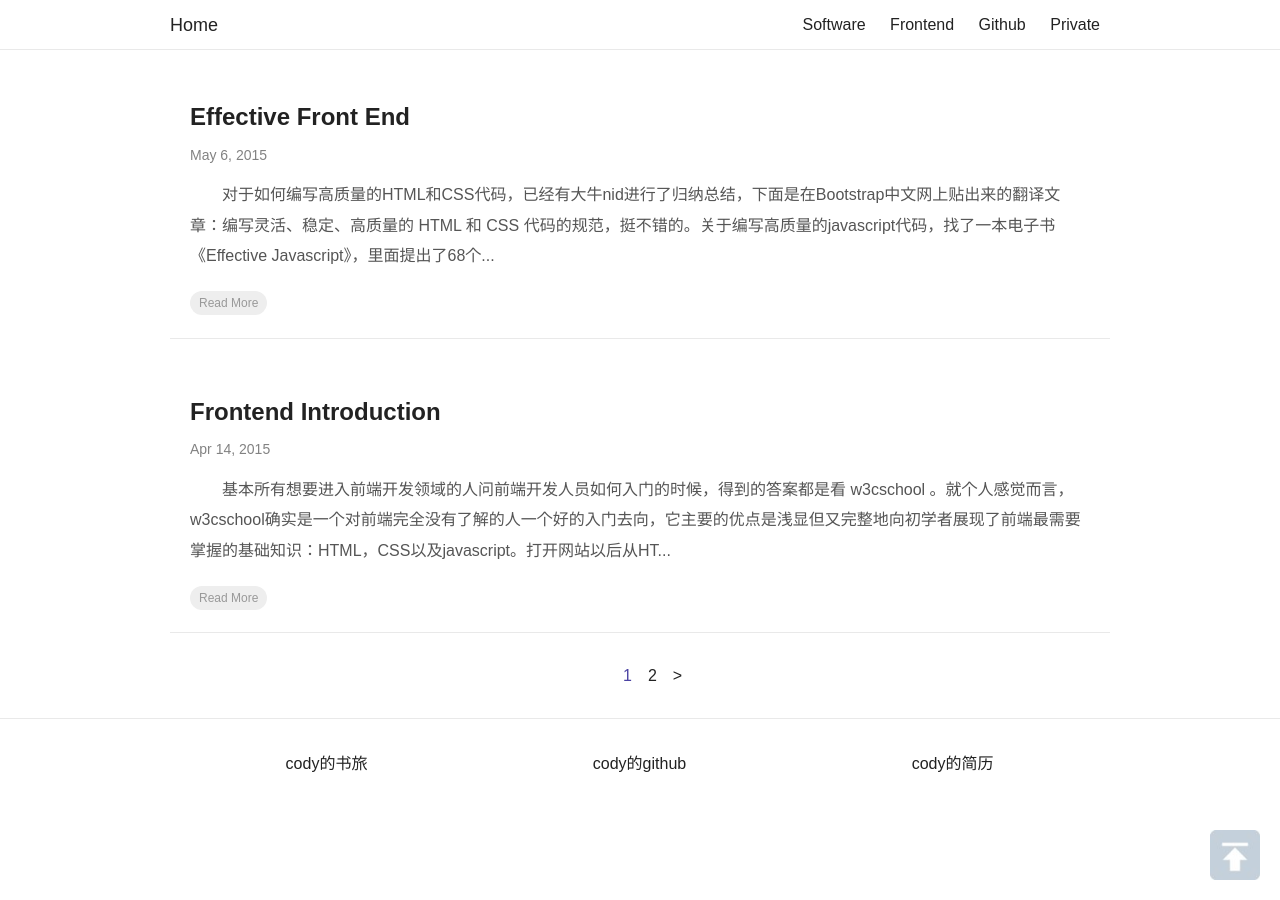
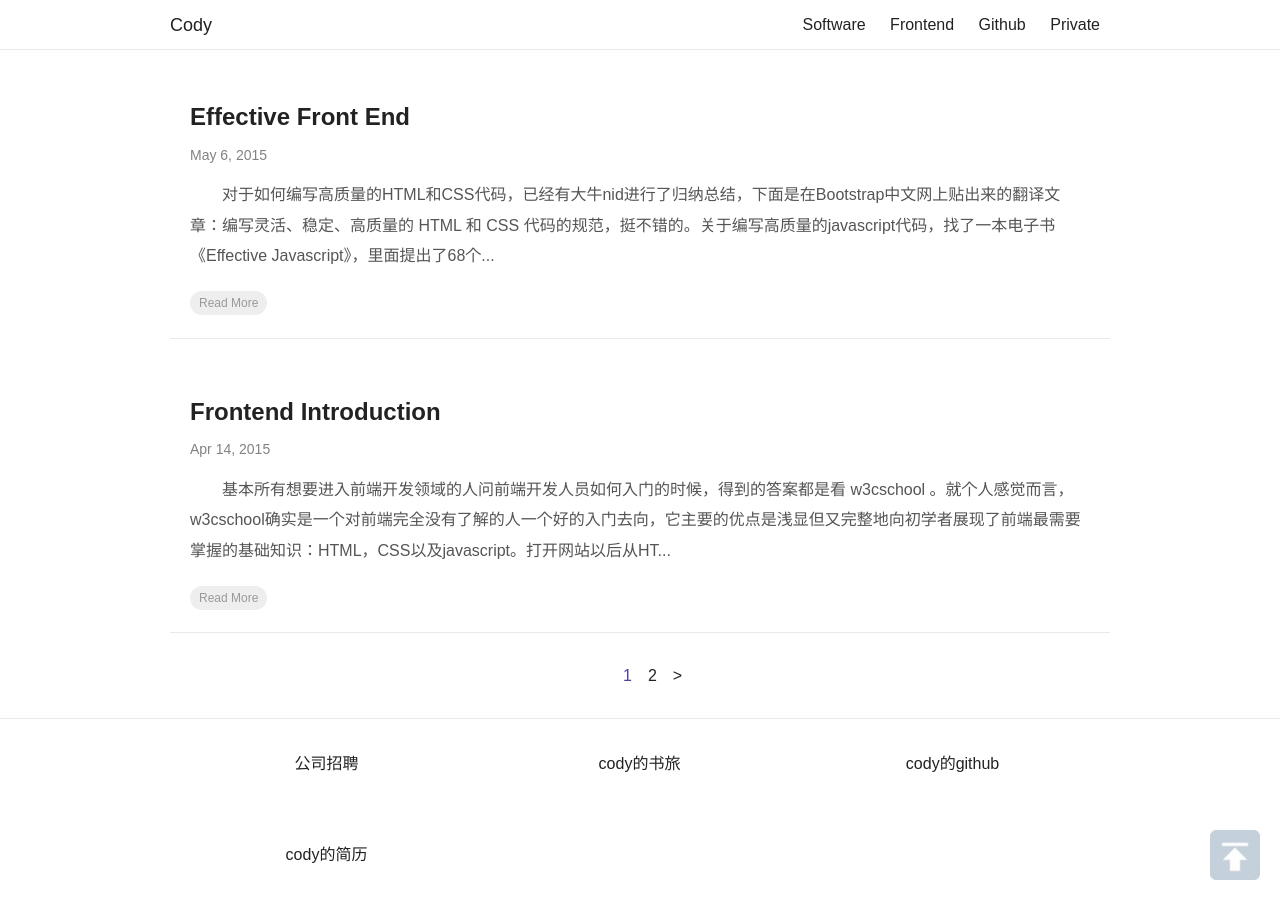
Before and after one commit to cody1991/cody1991.github.io, a Jekyll site: the page built from index.html, in a window 1280 px wide and 900 px high, scrolled down 1219 px. Built offline with Jekyll 4.4.1, drawn with Linux system fonts in a browser that asks for light colours; nearby versions of some CDN libraries; the list of posts is cut into pages by our own code.

Commit message:
change zhao page :dog:

```diff
--- a/_config.yml
+++ b/_config.yml
@@ -1,9 +1,9 @@
 # Site settings
 encoding: utf-8
-title: Home
+title: Cody
 description: cody1991的个人博客
-baseurl: "http://cody1991.github.io"
-# baseurl: ''
+# baseurl: "http://cody1991.github.io"
+baseurl: ''
 github_username:  cody1991
 paginate: 6
 paginate_path: "/page:num"
--- a/_includes/footer.html
+++ b/_includes/footer.html
@@ -1,6 +1,9 @@
 <footer class="site-footer clearfix">
     <div class="wrapper">
         <div class="footer-col-wrapper clearfix">
+            <div class="footer-col">
+                <a href="{{ '/zhao.html' | prepend:site.baseurl }}">公司招聘</a>
+            </div>
             <div class="footer-col">
                 <a href="{{ '/books.html' | prepend:site.baseurl }}">{{ site.footer_books }}</a>
             </div>
```
